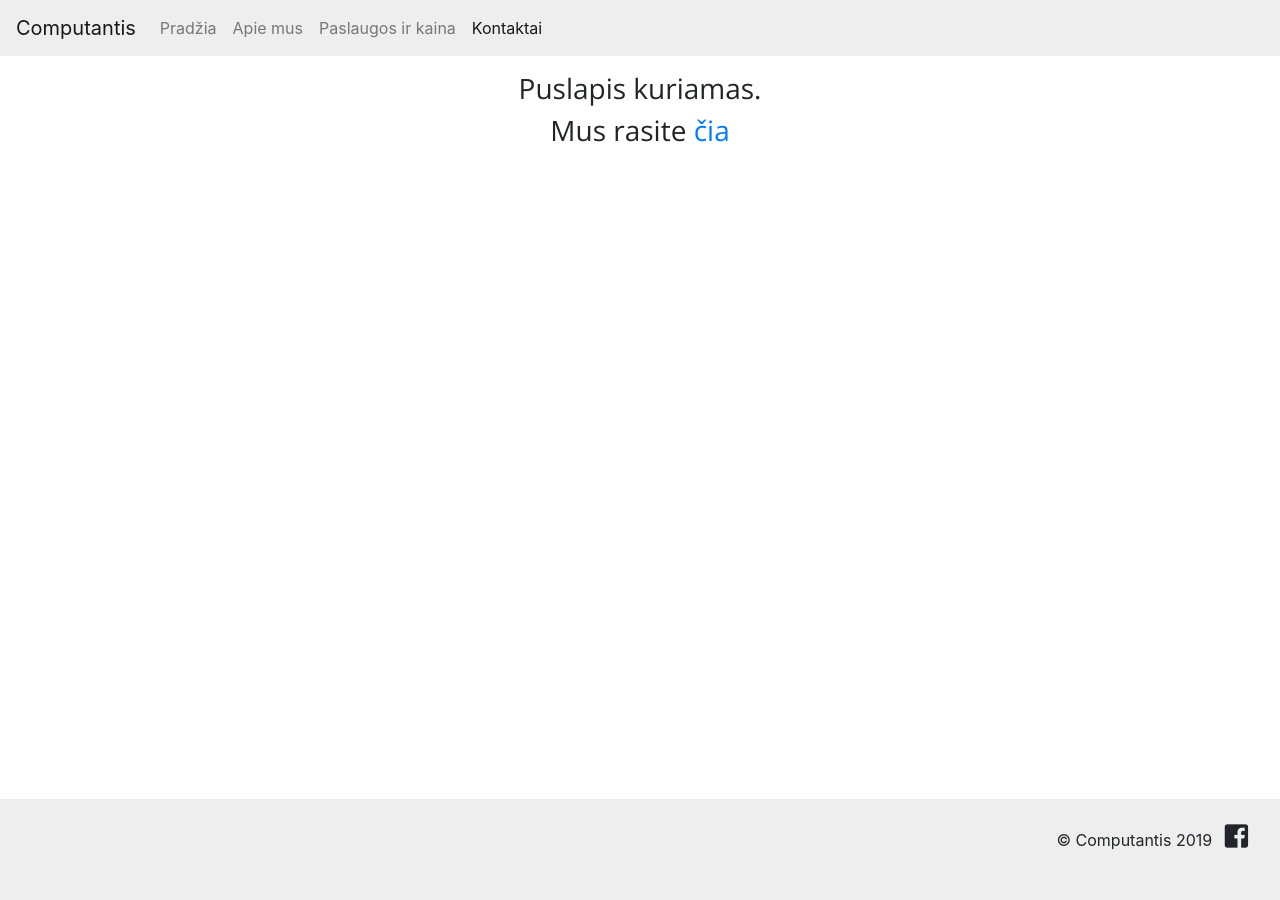
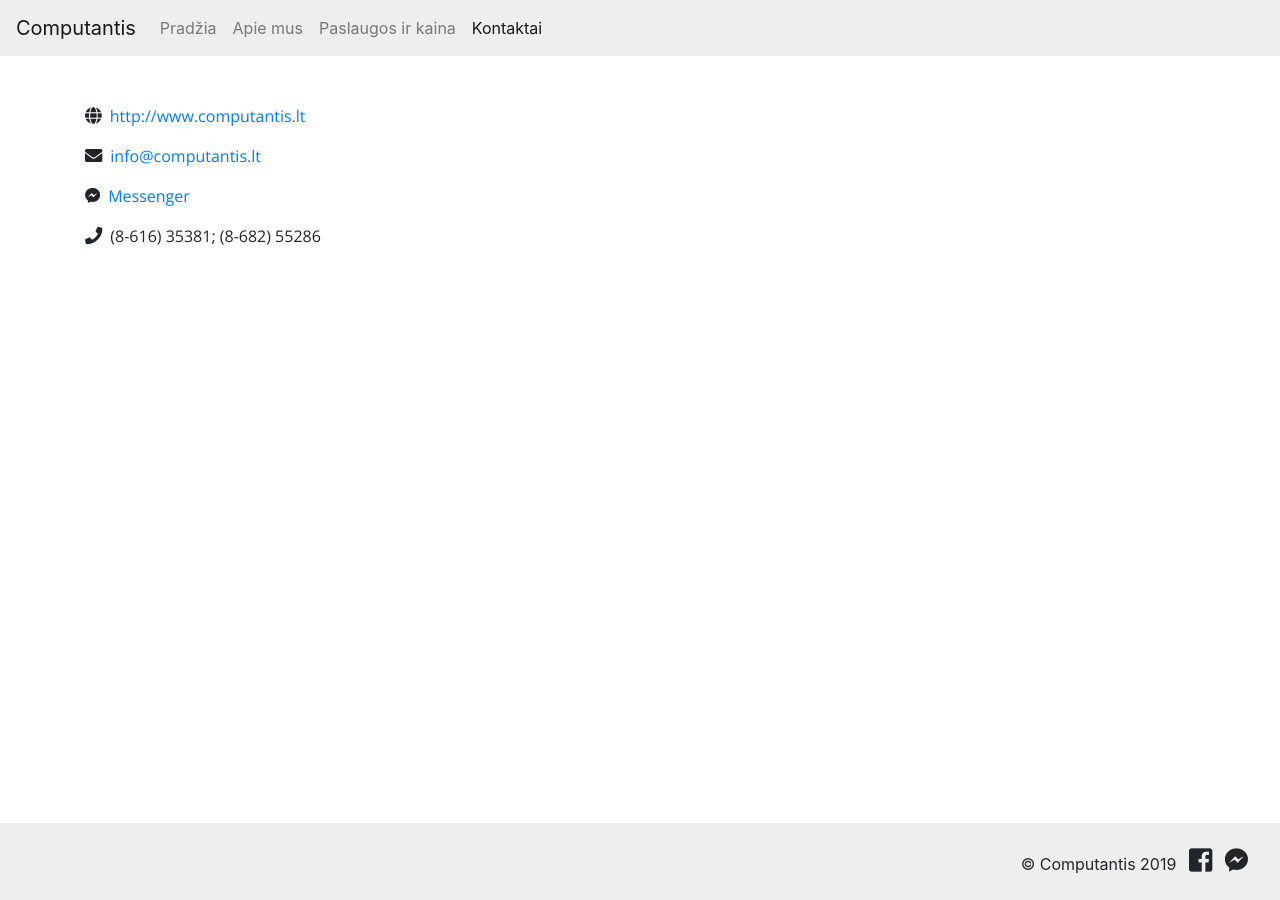
Before and after one commit to MantasJan/Computantis, a Jekyll site: the page built from kontaktai.html, in a window 1280 px wide. Built offline with Jekyll 4.4.1, drawn with Linux system fonts in a browser that asks for light colours; nearby versions of some CDN libraries.

Commit message:
Added kontaktai
added kontaktai
fixed apiemus
added class contats-icon

```diff
--- a/_includes/footer.html
+++ b/_includes/footer.html
@@ -1,4 +1,6 @@
 <footer class="bg-lightgray pt-4 mt-5 pb-2">
   <p class="pr-3 text-right">© Computantis 2019
-    <a href="https://www.facebook.com/Computantis-1100491010160054" class="ml-2"><i class="footer-button fab fa-facebook-square"></i></p>
+    <a href="https://www.facebook.com/Computantis-1100491010160054" class="ml-2"><i class="footer-button fab fa-facebook-square"></i></a>
+    <a href="https://m.me/1100491010160054?fbclid=IwAR3zIHm1s3ySX9FE1-ysqRiPjKcDRgCyMkg63_AyR6OzhLEpZuA0xkUvmE8" class="ml-2"> <i class="footer-button fab fa-facebook-messenger"></i></a>
+  </p>
 </footer>
--- a/apiemus.html
+++ b/apiemus.html
@@ -3,7 +3,7 @@ title: Apie Mus
 permalink: /apiemus/
 layout: default
 ---
-<div class="text mt-3">
+<div class="text mt-5">
   <p> Mes ne tik gerai žinome mokesčių įstatymus, apskaitos standartus, bet ir įsigiliname į kliento verslo aplinkybes. </p>
   <p> Teikdami apskaitos paslaugas mes deriname tradicinį apskaitos tvarkymą, kuris apima mokesčių, atlyginimų skaičiavimą ir kitas standartines apskaitos operacijas, su verslo rinkos analitika, rizikos valdymu bei konkrečiomis žiniomis apie verslo
     sektorių, kuriame veikiate. </p>
--- a/css/master.css
+++ b/css/master.css
@@ -25,3 +25,8 @@ main {
   color: #212529;
   font-size: 20pt;
 }
+
+.contacts-icon {
+  font-size: 13pt;
+  color: #212529;
+}
--- a/kontaktai.html
+++ b/kontaktai.html
@@ -3,7 +3,9 @@ title: Kontaktai
 permalink: /kontaktai/
 layout: default
 ---
-<div class="text-center mt-3">
-  <h3>Puslapis kuriamas.</h3>
-  <h3>Mus rasite <a href="https://www.facebook.com/Computantis-1100491010160054">čia</a></h3>
+<div class="text mt-5">
+  <p><i class="contacts-icon fas fa-globe"></i><a href="http://www.computantis.lt" class="ml-2">http://www.computantis.lt</a></p>
+  <p><i class="contacts-icon fas fa-envelope"></i><a href="mailto:info@computantis.lt?__xts__=" class="ml-2">info@computantis.lt</a></p>
+  <p><i class="contacts-icon fab fa-facebook-messenger"></i><a href="https://m.me/1100491010160054?fbclid=IwAR3zIHm1s3ySX9FE1-ysqRiPjKcDRgCyMkg63_AyR6OzhLEpZuA0xkUvmE8" class="ml-2">Messenger</a></p>
+  <p><i class="contacts-icon mr-2 fas fa-phone"></i>(8-616) 35381; (8-682) 55286</p>
 </div>
```
